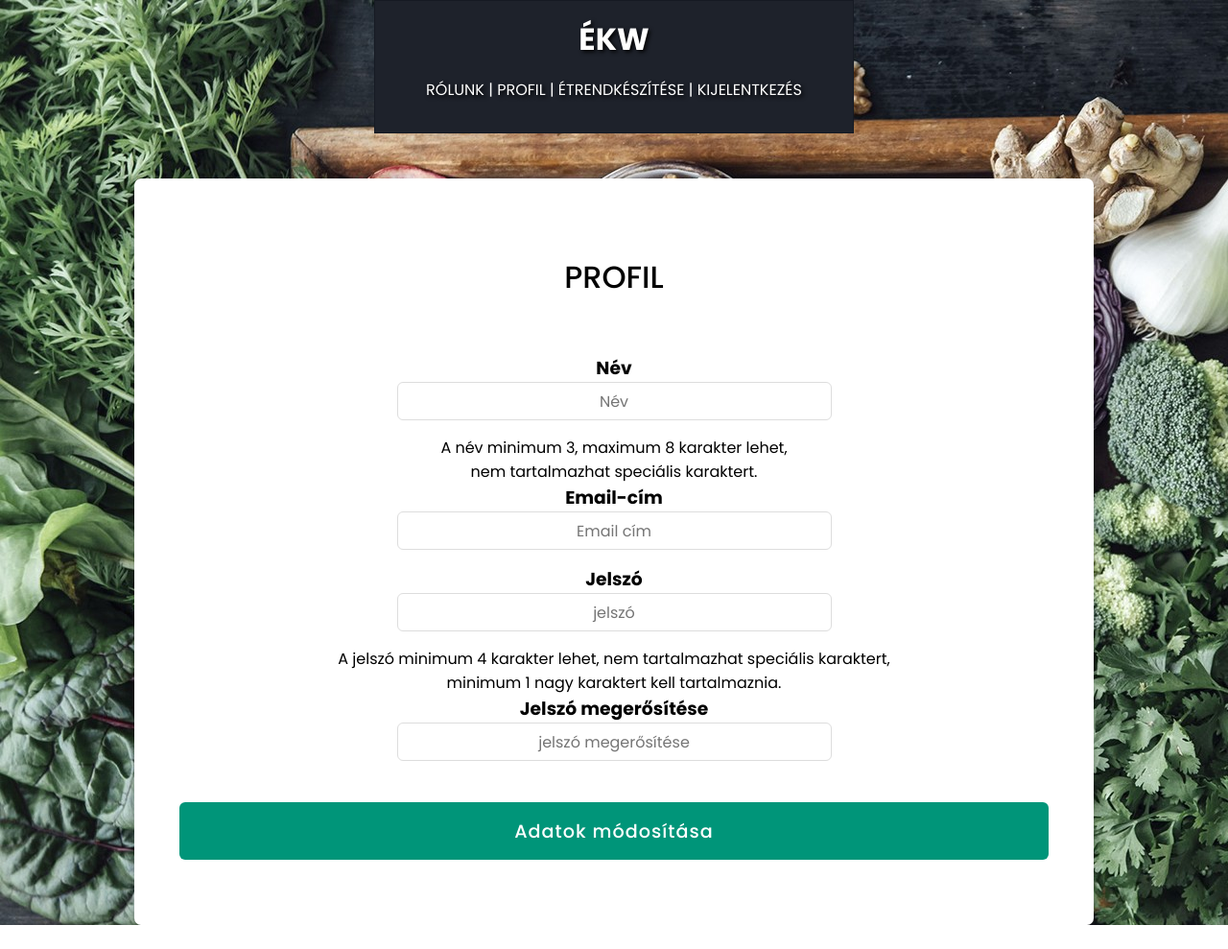
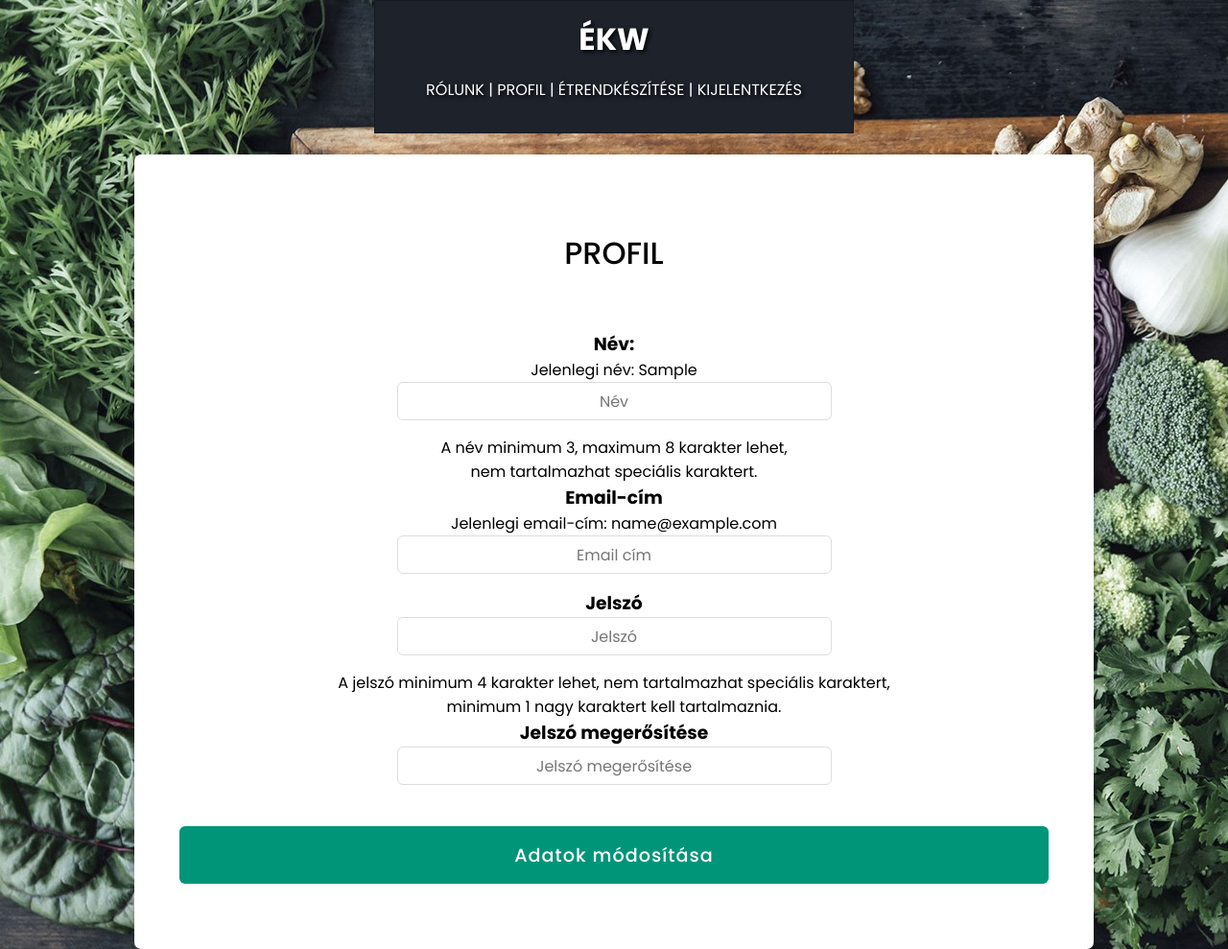
Before and after one commit to hferi55/szakdolgozat, a PHP site: page /view/profil.php in a window 1280 px wide. Shown: the whole page at 96% size. Before the commit the page ends 964 px from the top, so only its background shows below. Run offline with PHP 8.4, Linux system fonts and the light colour scheme; the visitor is signed in with stand-in values (Sample User, id 1); tables that the repository leaves empty or names only in its code hold one stand-in row (values such as "Sample post").

Commit message:
profil oldal módosítása
most már ki írja a jelenlegi nevet és email-címet is

```diff
--- a/view/profil.php
+++ b/view/profil.php
@@ -71,6 +71,21 @@
             $errors[] = "Hiba történt az adatok frissítése során.";
         }
     }
+} else {
+    // Lekérdezés a jelenlegi név és email-cím megjelenítéséhez
+    $felhasznalo_id = $_SESSION['felhasznalo_id'];
+    $sqlQuery = "SELECT nev, email_cim FROM felhasznalo WHERE felhasznalo_id=?";
+    $stmtQuery = $conn->prepare($sqlQuery);
+    $stmtQuery->bind_param("i", $felhasznalo_id);
+    $stmtQuery->execute();
+    $stmtQuery->store_result();
+    $stmtQuery->bind_result($nev, $email);
+
+    if (!$stmtQuery->fetch()) {
+        $errors[] = "Hiba történt az adatok lekérdezése során.";
+    }
+
+    $stmtQuery->close();
 }
 
 ?>
@@ -124,8 +139,10 @@
     <form action="" method="post">
 
         <!-- Név -->
-        <h3>Név</h3>
-        <input type="text" placeholder="<?php echo htmlspecialchars($nev !== "" ? $nev : 'Név'); ?>" name="nev" value="<?php echo htmlspecialchars($nev); ?>">
+        <h3>Név:</h3>
+        <label>Jelenlegi név: <?php echo htmlspecialchars($nev); ?></label>
+        <br>
+        <input type="text" placeholder="Név" name="nev" value="">
         <br>
         <label>A név minimum 3, maximum 8 karakter lehet, <br>
                 nem tartalmazhat speciális karaktert.</label>
@@ -133,11 +150,13 @@
 
         <!-- Email-cím -->
         <h3>Email-cím</h3>
-        <input type="text" placeholder="<?php echo htmlspecialchars($email !== "" ? $email : 'Email cím'); ?>" name="email" value="<?php echo htmlspecialchars($email); ?>">
+        <label>Jelenlegi email-cím: <?php echo htmlspecialchars($email); ?></label>
+        <br>
+        <input type="text" placeholder="Email cím" name="email" value="">
 
         <!-- Jelszó -->
         <h3>Jelszó</h3>
-        <input type="password" placeholder="jelszó" name="jelszo" value="<?php echo htmlspecialchars($jelszo); ?>">
+        <input type="password" placeholder="Jelszó" name="jelszo" value="">
         <br>
         <label>A jelszó minimum 4 karakter lehet, nem tartalmazhat speciális karaktert, <br>
                 minimum 1 nagy karaktert kell tartalmaznia.</label>
@@ -145,7 +164,7 @@
 
         <!-- Jelszó Megerősítése-->
         <h3>Jelszó megerősítése</h3>
-        <input type="password" placeholder="jelszó megerősítése" name="jelszo_megerosit" value="<?php echo htmlspecialchars($jelszo); ?>">
+        <input type="password" placeholder="Jelszó megerősítése" name="jelszo_megerosit" value="">
 
         <input type="submit" value="Adatok módosítása" class="button">
     </form>
```
